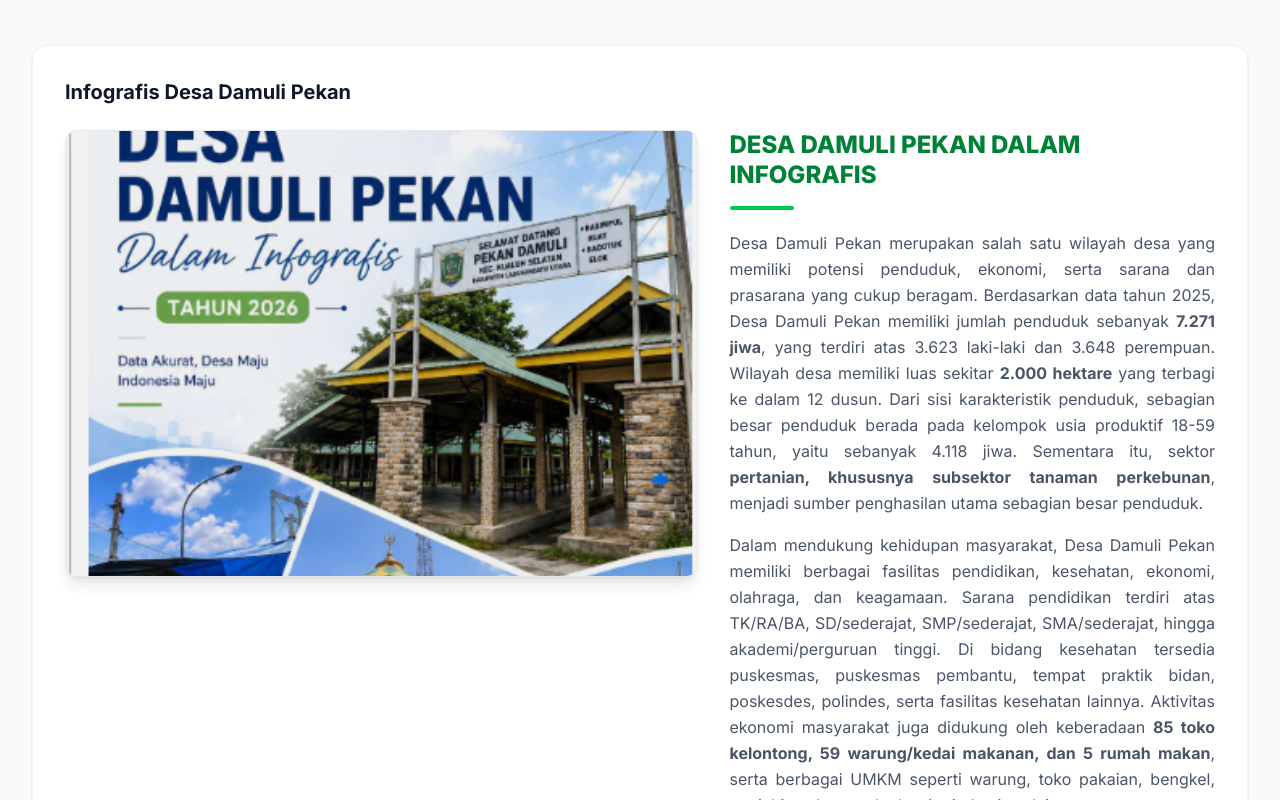
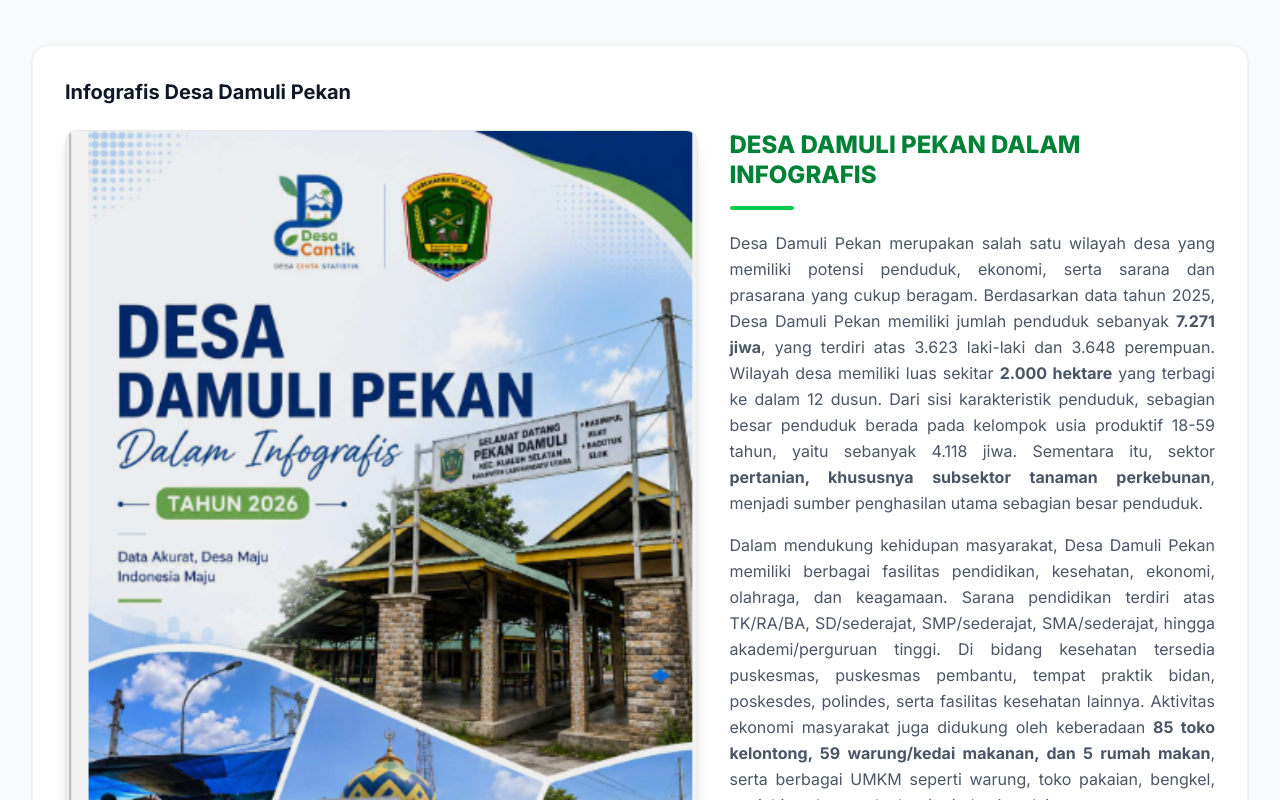
Before and after one commit to rizky589/descan-damulipekan1223, a Next.js app: page /infografis in a window 1280 px wide. Shown: the part 420-1220 px from the top of the page. Built offline with nearby package versions, Linux system fonts and the light colour scheme.

Commit message:
fix: hapus kuncian aspect ratio agar gambar cover tidak terpotong

```diff
--- a/src/components/CoverInfografisImage.tsx
+++ b/src/components/CoverInfografisImage.tsx
@@ -1,10 +1,10 @@
 export default function CoverInfografisImage() {
   return (
-    <div className="rounded-xl overflow-hidden shadow-lg border border-gray-200 aspect-[1.414/1] relative bg-gray-100 group">
+    <div className="rounded-xl overflow-hidden shadow-lg border border-gray-200 relative bg-white group">
       <img
         src="/infografis.png"
         alt="Cover Infografis"
-        className="w-full h-full object-cover transition-transform duration-500 group-hover:scale-105"
+        className="w-full h-auto object-contain transition-transform duration-500 group-hover:scale-105"
       />
       <div className="absolute inset-0 bg-black/5 group-hover:bg-transparent transition-colors duration-300" />
     </div>
--- a/src/components/CoverPodesImage.tsx
+++ b/src/components/CoverPodesImage.tsx
@@ -1,10 +1,10 @@
 export default function CoverPodesImage() {
   return (
-    <div className="rounded-xl overflow-hidden shadow-lg border border-gray-200 aspect-[1.414/1] relative bg-gray-100 group">
+    <div className="rounded-xl overflow-hidden shadow-lg border border-gray-200 relative bg-white group">
       <img
         src="/potensidesa.png"
         alt="Cover Potensi Desa"
-        className="w-full h-full object-cover transition-transform duration-500 group-hover:scale-105"
+        className="w-full h-auto object-contain transition-transform duration-500 group-hover:scale-105"
       />
       <div className="absolute inset-0 bg-black/5 group-hover:bg-transparent transition-colors duration-300" />
     </div>
--- a/src/components/CoverProfilImage.tsx
+++ b/src/components/CoverProfilImage.tsx
@@ -1,10 +1,10 @@
 export default function CoverProfilImage() {
   return (
-    <div className="rounded-xl overflow-hidden shadow-lg border border-gray-200 aspect-[1.414/1] relative bg-gray-100 group">
+    <div className="rounded-xl overflow-hidden shadow-lg border border-gray-200 relative bg-white group">
       <img
         src="/profil.png"
         alt="Cover Profil Desa"
-        className="w-full h-full object-cover transition-transform duration-500 group-hover:scale-105"
+        className="w-full h-auto object-contain transition-transform duration-500 group-hover:scale-105"
       />
       <div className="absolute inset-0 bg-black/5 group-hover:bg-transparent transition-colors duration-300" />
     </div>
--- a/src/components/CoverStatistikImage.tsx
+++ b/src/components/CoverStatistikImage.tsx
@@ -1,10 +1,10 @@
 export default function CoverStatistikImage() {
   return (
-    <div className="rounded-xl overflow-hidden shadow-lg border border-gray-200 aspect-[1.414/1] relative bg-gray-100 group">
+    <div className="rounded-xl overflow-hidden shadow-lg border border-gray-200 relative bg-white group">
       <img
         src="/statistik.png"
         alt="Cover Statistik"
-        className="w-full h-full object-cover transition-transform duration-500 group-hover:scale-105"
+        className="w-full h-auto object-contain transition-transform duration-500 group-hover:scale-105"
       />
       <div className="absolute inset-0 bg-black/5 group-hover:bg-transparent transition-colors duration-300" />
     </div>
```
